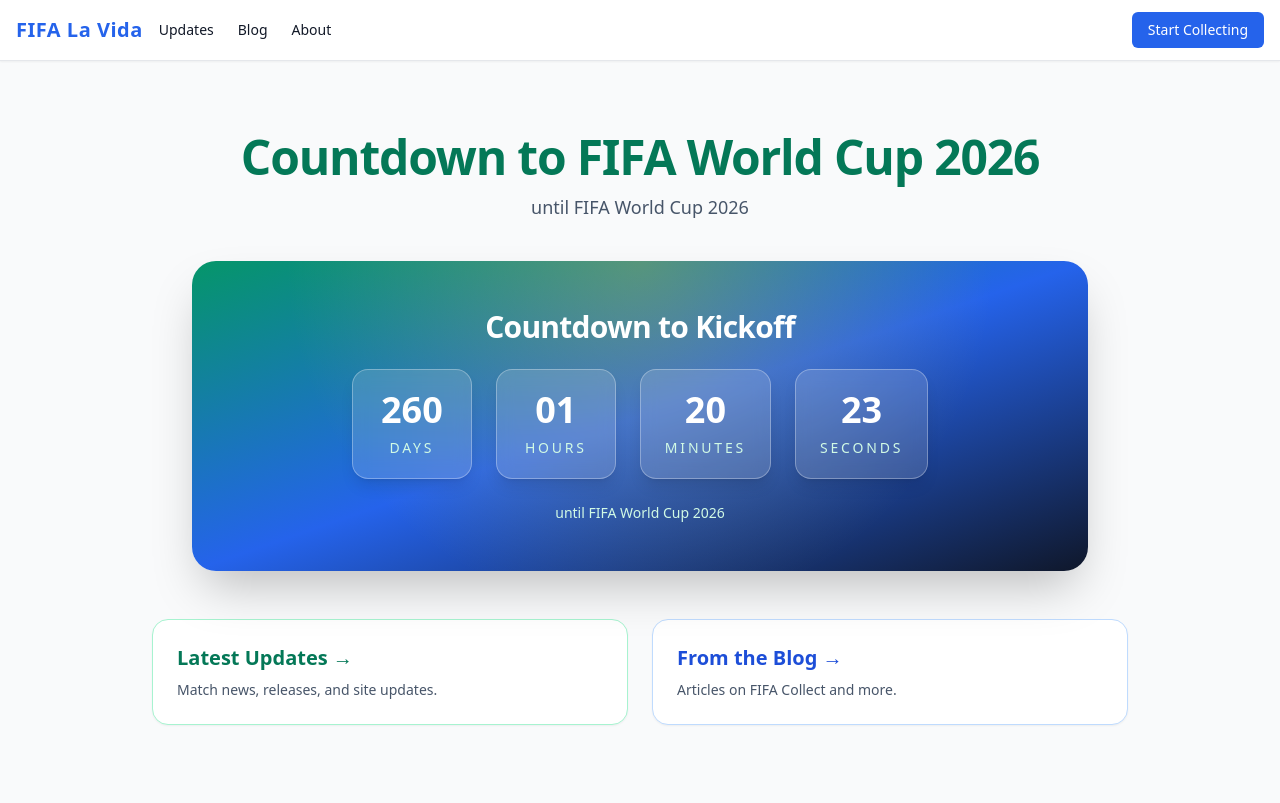
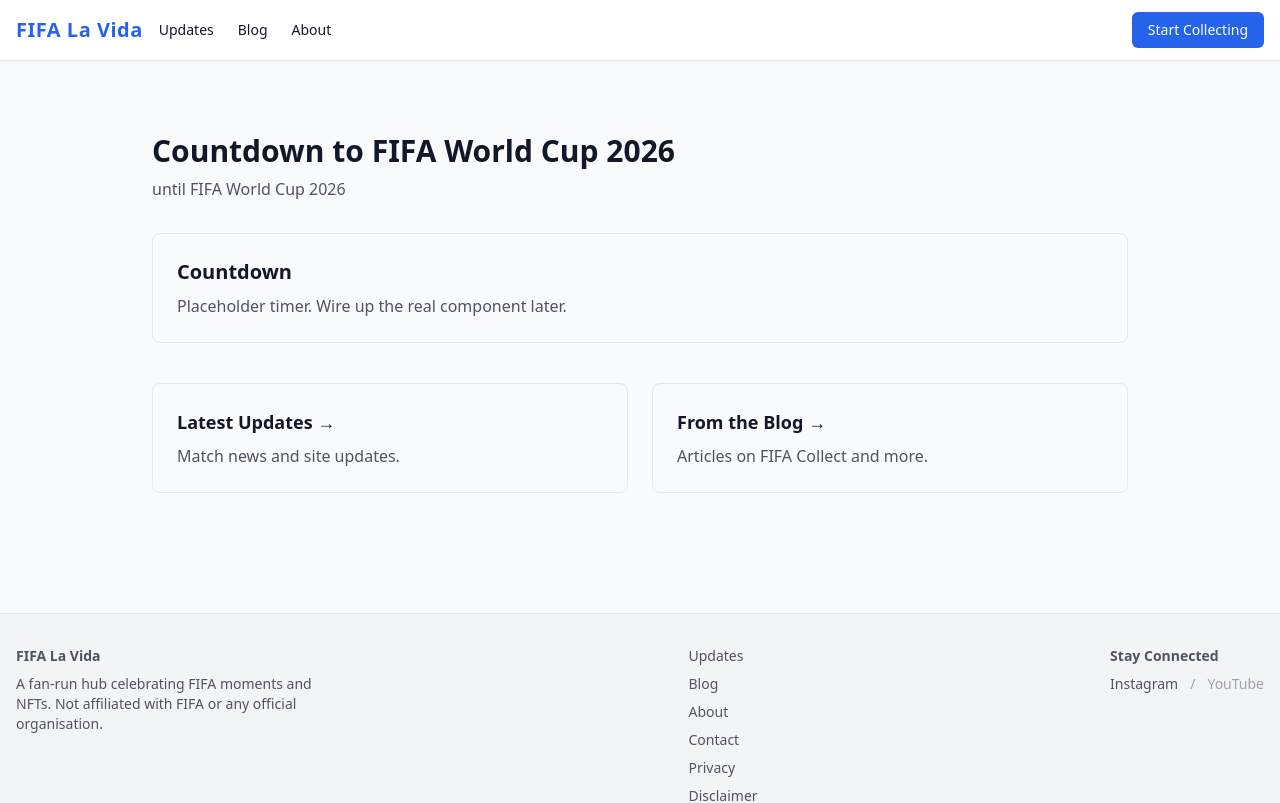
Before and after one commit to hebot123/fifalavida, a Next.js app: page / in a window 1280 px wide. Shown: the top 803 px of the page. Built offline with nearby package versions, Linux system fonts and the light colour scheme.

Commit message:
chore(next): add fallback redirect from '/' to '/updates'

```diff
--- a/app/page.tsx
+++ b/app/page.tsx
@@ -1,40 +1,30 @@
-import Link from 'next/link';
-
-import CountdownTimer from '@/app/components/CountdownTimer';
+import React from "react";
 
 export default function HomePage() {
   return (
     <main className="mx-auto max-w-5xl px-6 py-12">
-      <header className="text-center">
-        <h1 className="text-4xl font-extrabold tracking-tight text-emerald-700 md:text-5xl">
-          Countdown to FIFA World Cup 2026
-        </h1>
-        <p className="mt-3 text-base text-slate-600 md:text-lg">until FIFA World Cup 2026</p>
-      </header>
+      <h1 className="text-3xl font-bold">Countdown to FIFA World Cup 2026</h1>
+      <p className="mt-2 text-gray-600">until FIFA World Cup 2026</p>
 
-      <section className="mt-10">
-        <CountdownTimer />
+      <section className="mt-8">
+        {/* TODO: Replace with the project’s actual countdown component */}
+        <div className="rounded-lg border p-6">
+          <h2 className="text-xl font-semibold">Countdown</h2>
+          <p className="mt-2 text-gray-600">
+            Placeholder timer. Wire up the real component later.
+          </p>
+        </div>
       </section>
 
-      <section className="mt-12 grid gap-6 md:grid-cols-2">
-        <Link
-          href="/updates"
-          className="group rounded-2xl border border-emerald-200 bg-white p-6 shadow-sm transition hover:-translate-y-1 hover:shadow-lg focus-visible:outline focus-visible:outline-2 focus-visible:outline-offset-2 focus-visible:outline-emerald-500"
-        >
-          <h2 className="text-xl font-semibold text-emerald-700">Latest Updates →</h2>
-          <p className="mt-2 text-sm text-slate-600">
-            Match news, releases, and site updates.
-          </p>
-        </Link>
-        <Link
-          href="/blog"
-          className="group rounded-2xl border border-blue-200 bg-white p-6 shadow-sm transition hover:-translate-y-1 hover:shadow-lg focus-visible:outline focus-visible:outline-2 focus-visible:outline-offset-2 focus-visible:outline-blue-500"
-        >
-          <h2 className="text-xl font-semibold text-blue-700">From the Blog →</h2>
-          <p className="mt-2 text-sm text-slate-600">
-            Articles on FIFA Collect and more.
-          </p>
-        </Link>
+      <section className="mt-10 grid gap-6 md:grid-cols-2">
+        <a href="/updates" className="rounded-lg border p-6 hover:bg-gray-50">
+          <h3 className="text-lg font-semibold">Latest Updates →</h3>
+          <p className="mt-2 text-gray-600">Match news and site updates.</p>
+        </a>
+        <a href="/blog" className="rounded-lg border p-6 hover:bg-gray-50">
+          <h3 className="text-lg font-semibold">From the Blog →</h3>
+          <p className="mt-2 text-gray-600">Articles on FIFA Collect and more.</p>
+        </a>
       </section>
     </main>
   );
--- a/next.config.js
+++ b/next.config.js
@@ -11,6 +11,11 @@
 const nextConfig = {
   pageExtensions: ['ts', 'tsx', 'mdx', 'md'],
   images: { domains: [] },
+  async redirects() {
+    return [
+      { source: '/', destination: '/updates', permanent: false },
+    ];
+  },
 };
 
 module.exports = withMDX(nextConfig);
```
